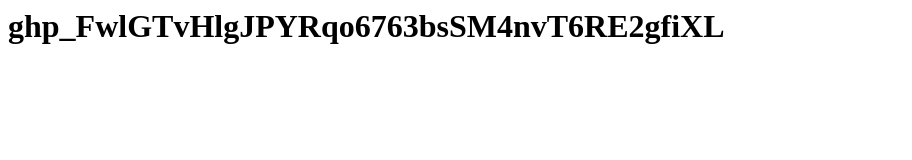
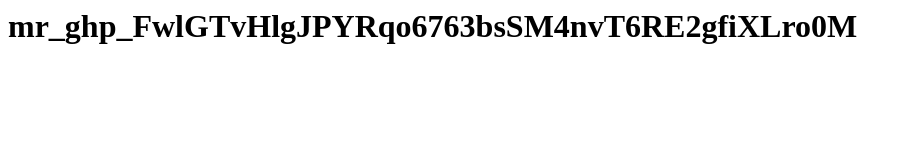
Before and after one commit to mrroom/mrroom.github.io, a plain HTML site: page token/index.html in a window 1280 px wide. Shown: the whole page, without its empty margins (0-912 px from the left). Drawn offline with Linux system fonts and the light colour scheme.

Commit message:
Update index.html

```diff
--- a/token/index.html
+++ b/token/index.html
@@ -1,3 +1,3 @@
 <h1>
-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
+mr_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ro0M
 </h1>
```
